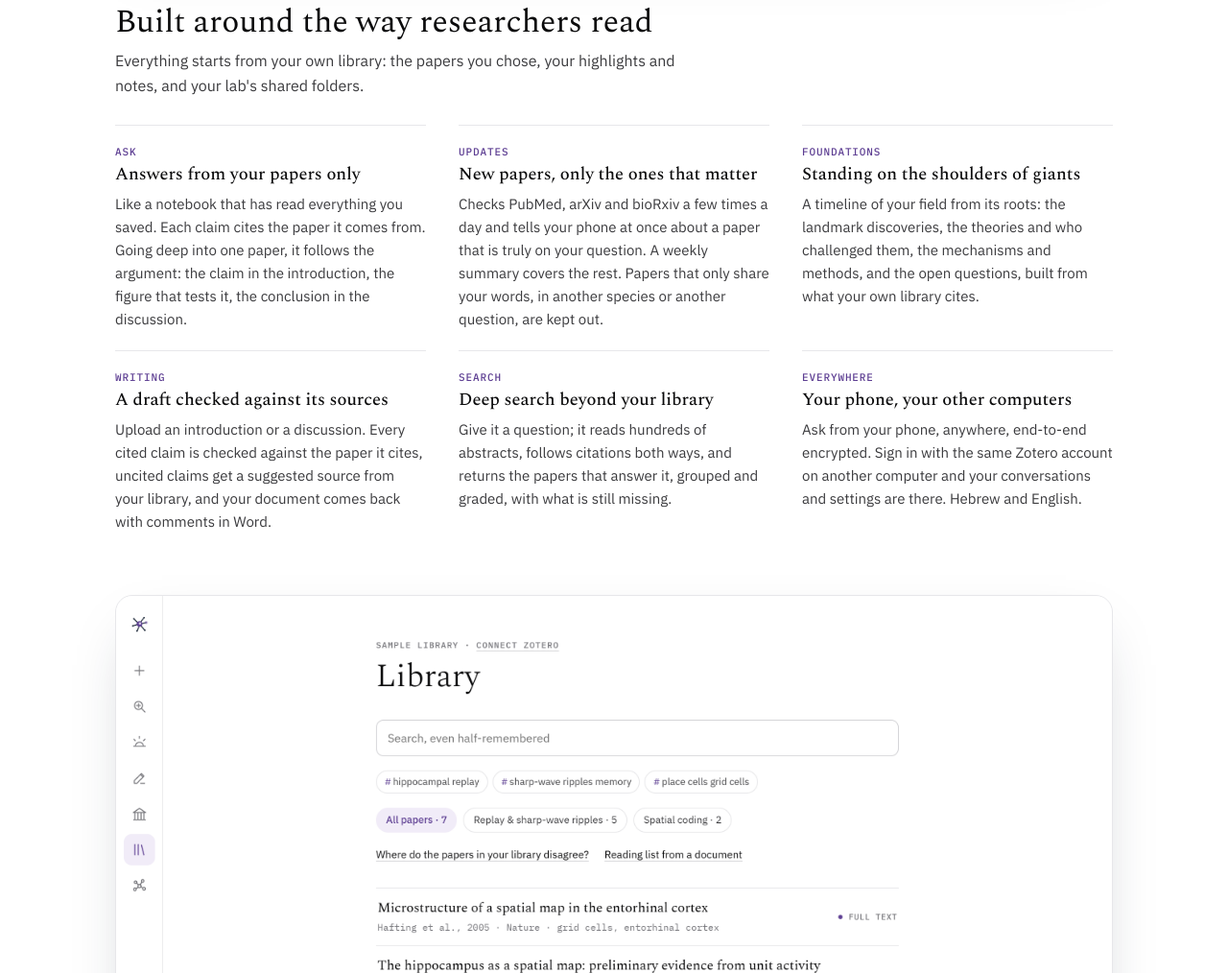
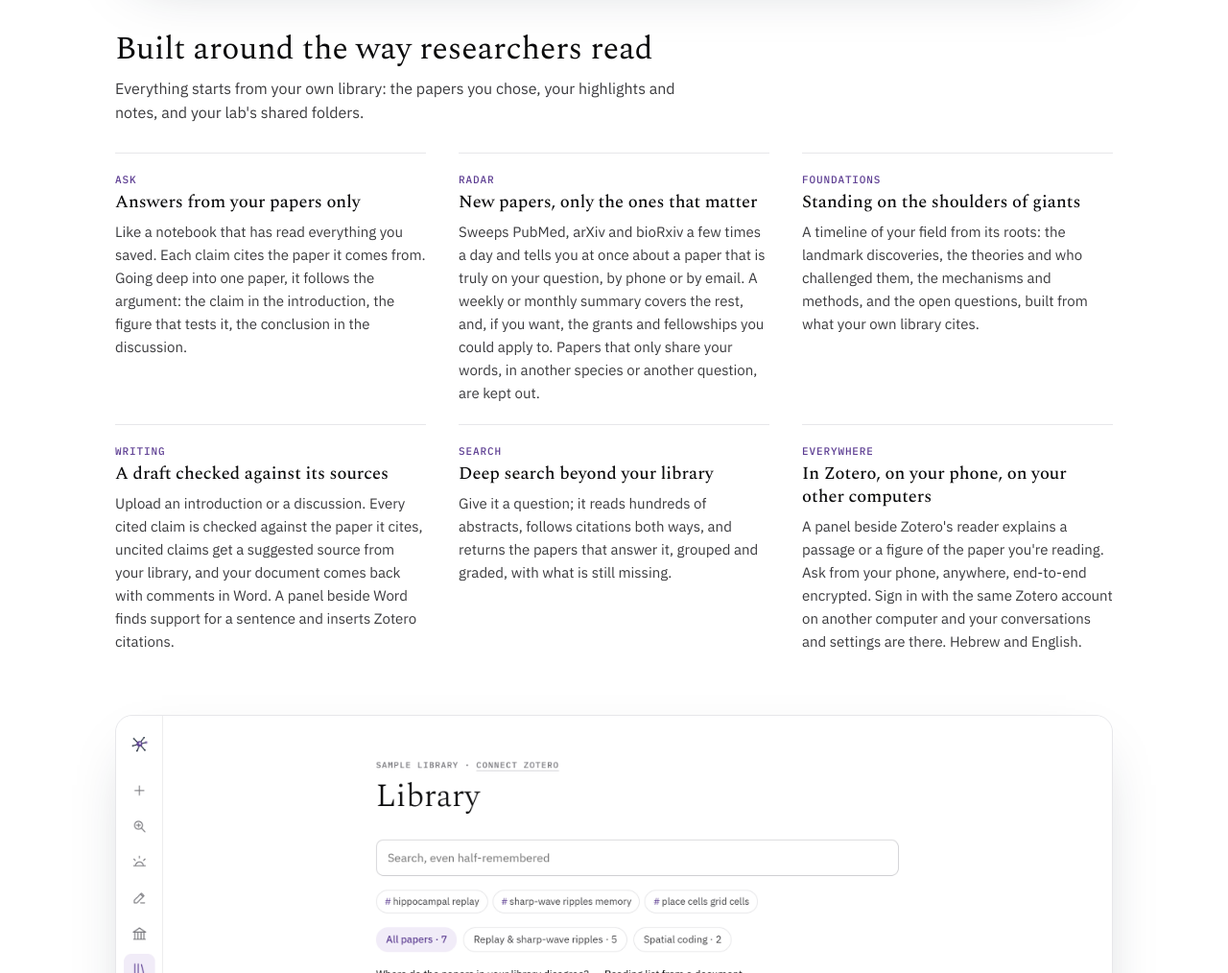
Before and after one commit to ebryg/ganglion-app, a plain HTML site: page index.html in a window 1280 px wide. Shown: the part 1321-2335 px from the top of the page at 96% size. Drawn offline with nearby package versions, Linux system fonts and the light colour scheme; no server answers.

Commit message:
A research agent that lives in your Zotero library; Radar, email and funding; the Word and Zotero panels

```diff
--- a/index.html
+++ b/index.html
@@ -4,8 +4,8 @@
   <meta charset="utf-8">
   <meta name="viewport" content="width=device-width, initial-scale=1">
   <title>Ganglion</title>
-  <meta name="description" content="A research assistant that lives in your Zotero library: answers from your own papers, alerts for the new ones that matter, the foundations of your field, and a careful check of your drafts. Free, on your computer, with the AI you choose.">
-  <meta property="og:title" content="Ganglion: a research assistant that lives in your Zotero library">
+  <meta name="description" content="A research agent that lives in your Zotero library: answers from your own papers, alerts for the new ones that matter, the foundations of your field, and a careful check of your drafts. Free, on your computer, with the AI you choose.">
+  <meta property="og:title" content="Ganglion: a research agent that lives in your Zotero library">
   <meta property="og:description" content="Answers from your own papers, alerts for the new ones that matter, the foundations of your field, and a careful check of your drafts. Free, on your computer.">
   <meta property="og:image" content="https://ebryg.github.io/ganglion-app/shot-home-light.png">
   <meta name="twitter:card" content="summary_large_image">
@@ -107,8 +107,8 @@
     <main>
       <div class="hero">
         <span class="eyebrow">Free · for Windows · works with Zotero</span>
-        <h1>A research assistant that lives in your <em>Zotero</em> library.</h1>
-        <p class="lede">Ask questions answered only from your own papers, hear about new papers the day they matter to you, see where your field comes from, and check a draft against the literature. It runs on your computer, with the AI you choose.</p>
+        <h1>A research agent that lives in your <em>Zotero</em> library.</h1>
+        <p class="lede">Ask questions answered only from your own papers, hear about new papers the day they matter to you, see where your field comes from, and check a draft against the literature. It runs on your computer, with the AI you choose, and asks before it changes anything in your library.</p>
         <div class="cta">
           <a class="btn" id="download" href="https://github.com/ebryg/ganglion-app/releases/latest/download/Ganglion-Setup.exe">
             <svg viewBox="0 0 24 24" aria-hidden="true"><path d="M12 4v11M7 10l5 5 5-5M5 20h14"/></svg>Download for Windows</a>
@@ -130,16 +130,16 @@
         <div class="grid">
           <div class="feature"><span class="tag">Ask</span><h3>Answers from your papers only</h3>
             <p>Like a notebook that has read everything you saved. Each claim cites the paper it comes from. Going deep into one paper, it follows the argument: the claim in the introduction, the figure that tests it, the conclusion in the discussion.</p></div>
-          <div class="feature"><span class="tag">Updates</span><h3>New papers, only the ones that matter</h3>
-            <p>Checks PubMed, arXiv and bioRxiv a few times a day and tells your phone at once about a paper that is truly on your question. A weekly summary covers the rest. Papers that only share your words, in another species or another question, are kept out.</p></div>
+          <div class="feature"><span class="tag">Radar</span><h3>New papers, only the ones that matter</h3>
+            <p>Sweeps PubMed, arXiv and bioRxiv a few times a day and tells you at once about a paper that is truly on your question, by phone or by email. A weekly or monthly summary covers the rest, and, if you want, the grants and fellowships you could apply to. Papers that only share your words, in another species or another question, are kept out.</p></div>
           <div class="feature"><span class="tag">Foundations</span><h3>Standing on the shoulders of giants</h3>
             <p>A timeline of your field from its roots: the landmark discoveries, the theories and who challenged them, the mechanisms and methods, and the open questions, built from what your own library cites.</p></div>
           <div class="feature"><span class="tag">Writing</span><h3>A draft checked against its sources</h3>
-            <p>Upload an introduction or a discussion. Every cited claim is checked against the paper it cites, uncited claims get a suggested source from your library, and your document comes back with comments in Word.</p></div>
+            <p>Upload an introduction or a discussion. Every cited claim is checked against the paper it cites, uncited claims get a suggested source from your library, and your document comes back with comments in Word. A panel beside Word finds support for a sentence and inserts Zotero citations.</p></div>
           <div class="feature"><span class="tag">Search</span><h3>Deep search beyond your library</h3>
             <p>Give it a question; it reads hundreds of abstracts, follows citations both ways, and returns the papers that answer it, grouped and graded, with what is still missing.</p></div>
-          <div class="feature"><span class="tag">Everywhere</span><h3>Your phone, your other computers</h3>
-            <p>Ask from your phone, anywhere, end-to-end encrypted. Sign in with the same Zotero account on another computer and your conversations and settings are there. Hebrew and English.</p></div>
+          <div class="feature"><span class="tag">Everywhere</span><h3>In Zotero, on your phone, on your other computers</h3>
+            <p>A panel beside Zotero's reader explains a passage or a figure of the paper you're reading. Ask from your phone, anywhere, end-to-end encrypted. Sign in with the same Zotero account on another computer and your conversations and settings are there. Hebrew and English.</p></div>
         </div>
       </section>
 
```
